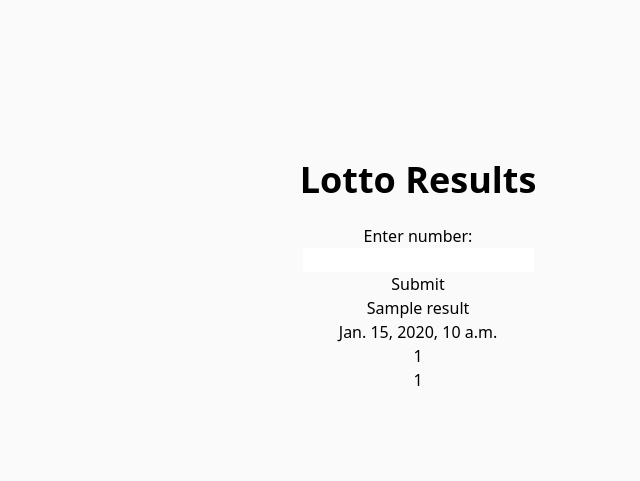
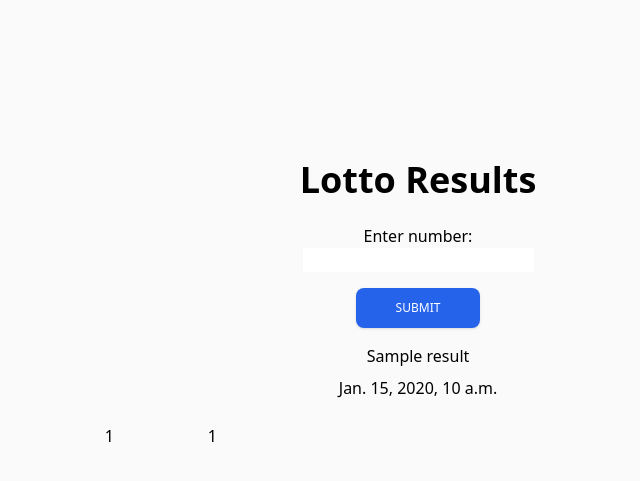
Before and after one commit to xshapira/scraping-lottery-results, a Django app: template templates/index.html in a window 1280 px wide. Shown: the top 481 px of the page, without its empty margins (222-862 px from the left). Run offline with Django 3.2, Linux system fonts and the light colour scheme; the template is opened without the code that fills it: most values are stand-ins (such as "Sample title", 1, 10 or a date in 2020); some libraries are stand-ins or nearby versions.

Commit message:
add styling to submit button

```diff
--- a/templates/index.html
+++ b/templates/index.html
@@ -7,21 +7,30 @@
           hx-container
           hx-swap="#results">
       {% csrf_token %}
-      <label for="number">Enter number:</label>
-      <br/>
-      <input type="number" id="number" name="number"/>
-      <br/>
-      <button type="submit">Submit</button>
+      <div class="flex flex-wrap -mx-3 mb-4">
+        <div class="w-full px-3">
+          <label for="number">Enter number:</label>
+          <br/>
+          <input class="text-gray-800" type="text" id="number" name="number"/>
+          <br/>
+          <button class="block uppercase mx-auto shadow bg-blue-600 hover:bg-blue-700 focus:shadow-outline focus:outline-none text-white text-xs py-3 px-10 rounded-lg mt-4"
+                  type="submit">
+            Submit
+          </button>
+        </div>
+      </div>
     </form>
     <div id="results">
       {% if lotto_results %}
         <ul>
           {% for result in lotto_results %}
             <li>
-              <p>{{ result.title }}</p>
-              <p>{{ result.date }}</p>
-              {% for num in result.numbers %}<li>{{ num }}</li>{% endfor %}
-              <p>{{ result.strong_number }}</p>
+              <p class="mb-2">{{ result.title }}</p>
+              <p class="mb-2">{{ result.date }}</p>
+              <div class="grid grid-cols-7 mt-6">
+                {% for num in result.numbers %}<div class="col-span-1">{{ num }}</div>{% endfor %}
+                <div class="col-span-1">{{ result.strong_number }}</div>
+              </div>
             </li>
           {% endfor %}
         </ul>
```
